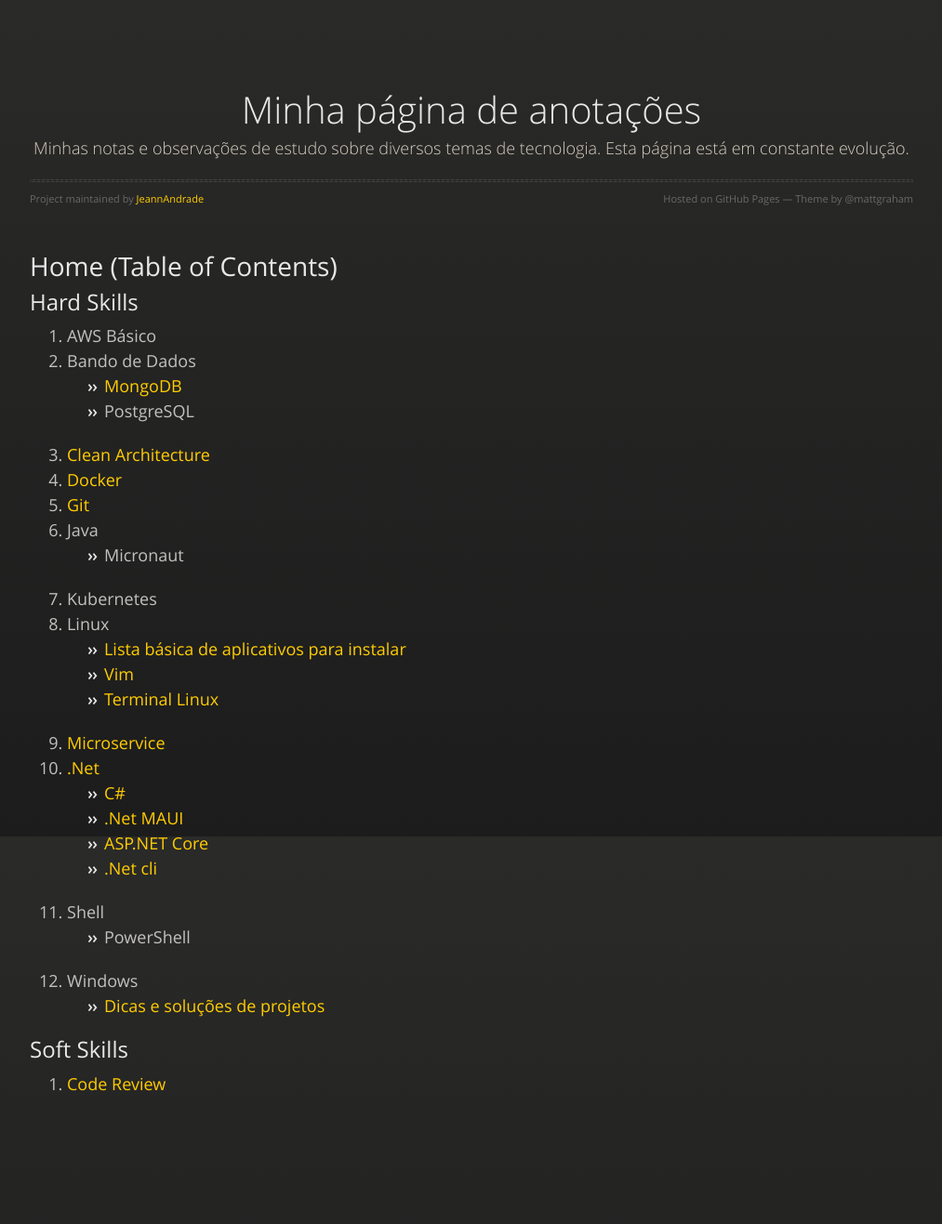
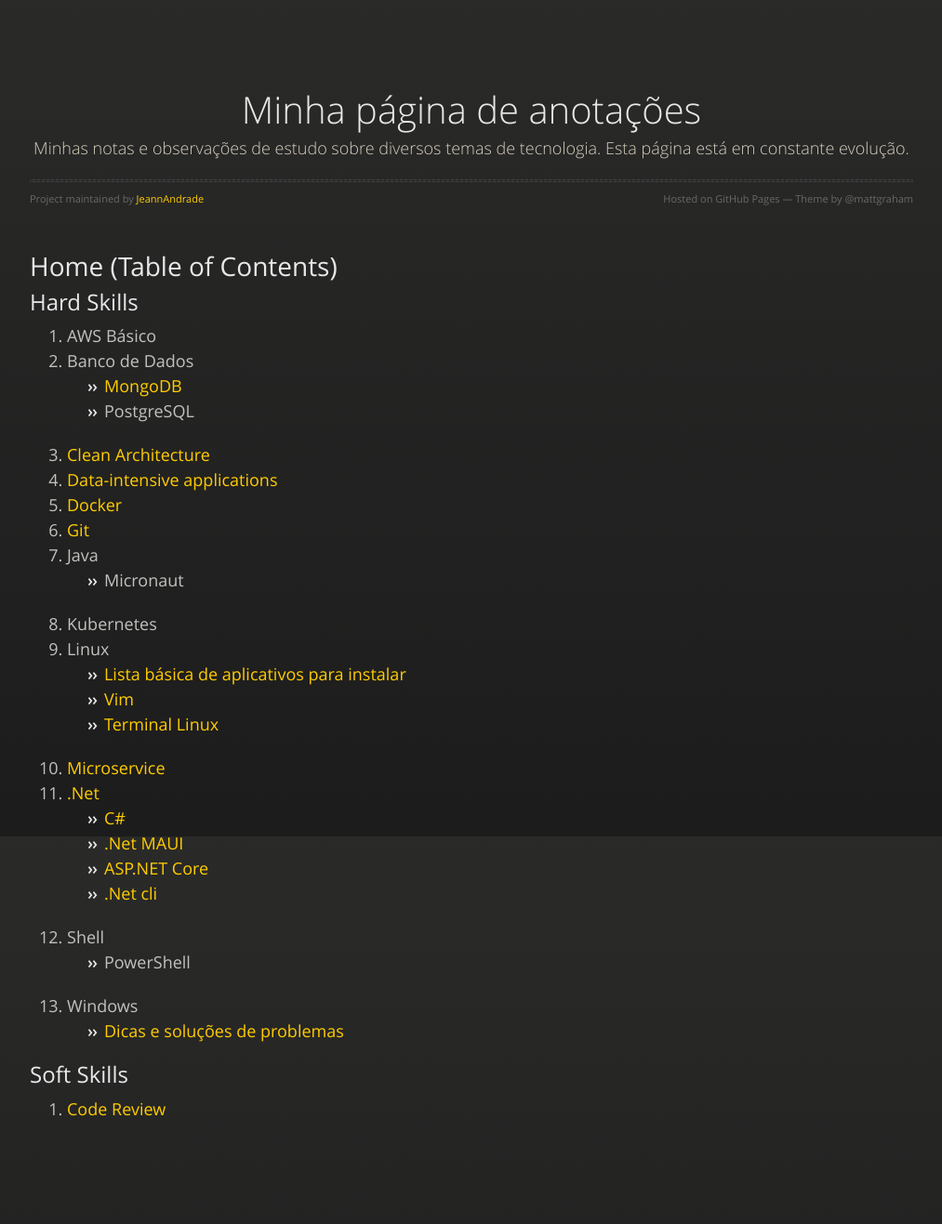
Before and after one commit to JeannAndrade/jeannandrade.github.io, a Jekyll site: the page built from index.md, in a window 1280 px wide. Shown: the whole page at 93% size, without its empty margins (108-1121 px from the left). Built offline with Jekyll 4.4.1, drawn with Linux system fonts in a browser that asks for light colours; our own code applies the rules of GitHub Pages for plain Markdown files; before the commit the page ends 1290 px from its top, so only the background shows below that.

Commit message:
Estrutura de data intensive application

```diff
--- a/index.md
+++ b/index.md
@@ -7,10 +7,11 @@ layout: default
 ## Hard Skills
 
 1. AWS Básico
-1. Bando de Dados
+1. Banco de Dados
     * [MongoDB](./content/mongo/index.html)
     * PostgreSQL
 1. [Clean Architecture](./content/clean_architecture/index.html)
+1. [Data-intensive applications]()
 1. [Docker](./content/docker/index.html)
 1. [Git](./content/git/index.html)
 1. Java
@@ -29,7 +30,7 @@ layout: default
 1. Shell
     * PowerShell
 1. Windows
-    * [Dicas e soluções de projetos](./content/windows/dicas/index.html)
+    * [Dicas e soluções de problemas](./content/windows/dicas/index.html)
 
 ## Soft Skills
 
```
Also changed, not shown: content/data_intensive_applications/index.md (added, +17 -0 lines).
